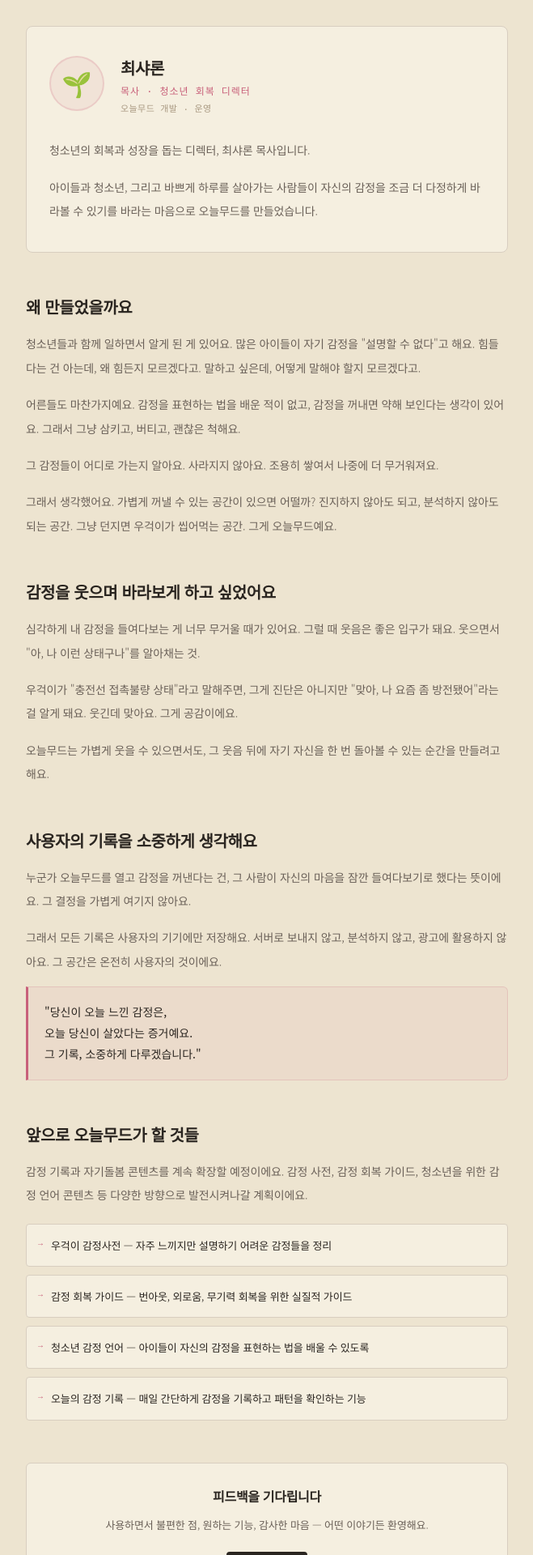
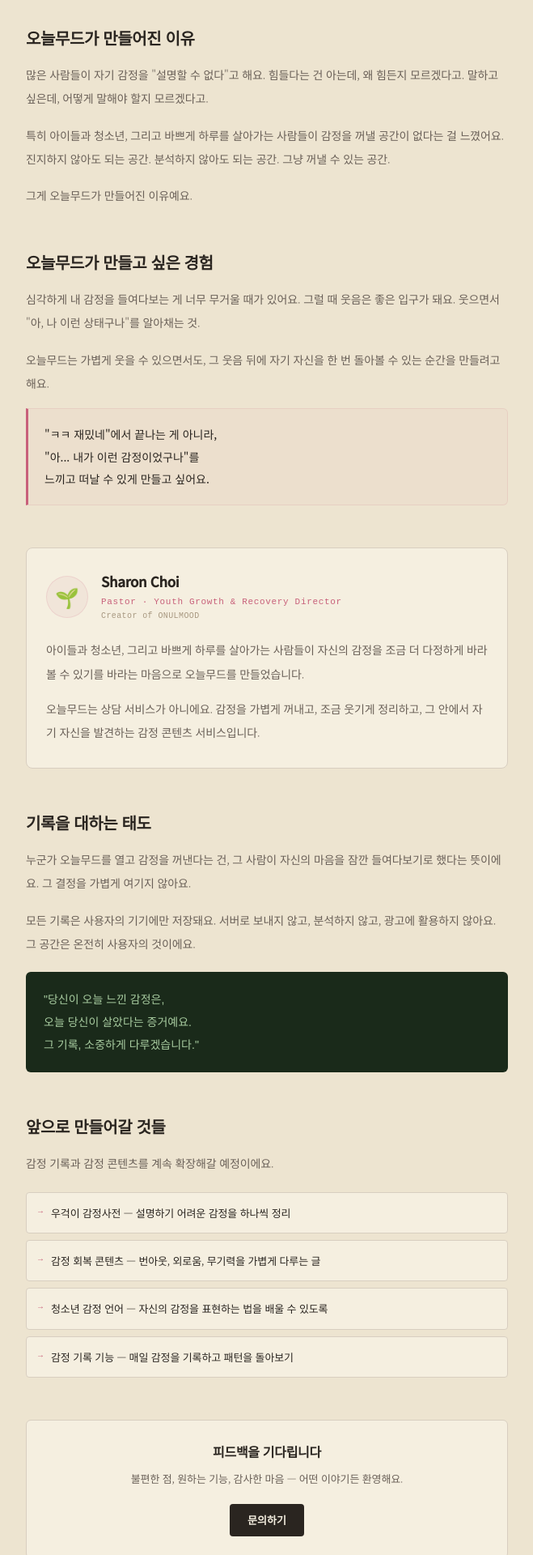
Before and after one commit to chstonrony/onulmode, a Next.js app: page /creator in a window 1280 px wide. Shown: the part 340-2260 px from the top of the page at 81% size, without its empty margins (310-969 px from the left). Built offline with nearby package versions, Linux system fonts and the light colour scheme; no server answers; a web font is replaced by a local one.

Commit message:
redesign: creator 페이지 — 개인소개에서 브랜드창작자소개로 전환 (Sharon Choi / ONULMOOD Creator)

```diff
--- a/app/creator/page.tsx
+++ b/app/creator/page.tsx
@@ -2,15 +2,15 @@
 import Link from "next/link";
 
 export const metadata: Metadata = {
-  title: "만든 사람 | 오늘무드",
-  description: "오늘무드를 만든 최샤론 목사를 소개합니다. 청소년의 회복과 성장을 돕는 디렉터이자, 감정을 다정하게 바라볼 수 있는 공간을 만들고 싶었던 한 사람의 이야기.",
-  keywords: ["오늘무드 운영자", "최샤론", "감정 기록 서비스", "청소년 회복", "개인 프로젝트"],
+  title: "오늘무드를 만든 사람 | ONULMOOD",
+  description: "오늘무드는 하루의 감정을 조금 더 가볍게 바라보고, 말하지 못한 마음을 안전하게 정리할 수 있는 공간이 필요하다는 생각에서 시작되었습니다.",
+  keywords: ["오늘무드 소개", "감정 콘텐츠 서비스", "감정 기록", "청소년 성장", "ONULMOOD creator"],
   openGraph: {
-    type: "profile",
+    type: "website",
     locale: "ko_KR",
     url: "https://onulmood.com/creator",
-    title: "만든 사람 | 오늘무드",
-    description: "청소년의 회복과 성장을 돕는 최샤론 목사가 만든 감성 기록 서비스, 오늘무드.",
+    title: "오늘무드를 만든 사람 | ONULMOOD",
+    description: "하루의 감정을 조금 더 가볍게 바라볼 수 있는 공간, 오늘무드를 만든 이유.",
     siteName: "오늘무드",
   },
   alternates: { canonical: "https://onulmood.com/creator" },
@@ -41,96 +41,101 @@
           ← 오늘무드
         </Link>
 
-        {/* 헤더 */}
+        {/* 헤더 — 서비스 중심 */}
         <div style={{ marginBottom: 52 }}>
           <p style={{ fontSize: 10, color: ROSE, fontFamily: "monospace", letterSpacing: "0.16em", marginBottom: 12 }}>
-            CREATOR
+            ABOUT ONULMOOD
           </p>
           <h1 style={{ fontFamily: "var(--font-maru)", fontWeight: 600, fontSize: "clamp(22px, 5vw, 30px)", color: INK, lineHeight: 1.45, letterSpacing: "-0.025em", marginBottom: 18 }}>
-            만든 사람
+            오늘무드를 만든 이유
           </h1>
           <p style={{ ...PROSE, fontSize: 15 }}>
-            오늘무드는 하루의 감정을 조금 더 가볍게 바라보고, 말하지 못한 마음을 안전하게 정리할 수 있는 공간이 필요하다는 생각에서 시작된 개인 프로젝트입니다.
+            오늘무드는 하루의 감정을 조금 더 가볍게 바라보고,
+            말하지 못한 마음을 안전하게 정리할 수 있는 공간이 필요하다는 생각에서 시작되었습니다.
           </p>
         </div>
 
         <div style={{ borderTop: `1px solid ${LINE}`, marginBottom: 52 }} />
 
-        {/* 운영자 카드 */}
-        <div style={{ background: PAPER, border: `1px solid ${LINE}`, borderRadius: 8, padding: "36px 28px", marginBottom: 52 }}>
-          <div style={{ display: "flex", alignItems: "flex-start", gap: 20, marginBottom: 28 }}>
-            <div style={{ width: 68, height: 68, borderRadius: "50%", background: `${ROSE}15`, border: `2px solid ${ROSE}30`, display: "flex", alignItems: "center", justifyContent: "center", fontSize: 30, flexShrink: 0 }}>
-              🌱
-            </div>
-            <div>
-              <p style={{ fontFamily: "var(--font-maru)", fontWeight: 600, fontSize: 20, color: INK, letterSpacing: "-0.02em", marginBottom: 6 }}>
-                최샤론
-              </p>
-              <p style={{ fontSize: 12, color: ROSE, fontFamily: "monospace", letterSpacing: "0.08em", marginBottom: 4 }}>
-                목사 · 청소년 회복 디렉터
-              </p>
-              <p style={{ fontSize: 11, color: MUTED, fontFamily: "monospace", letterSpacing: "0.04em" }}>
-                오늘무드 개발 · 운영
-              </p>
-            </div>
-          </div>
+        {/* 1. 서비스 철학 */}
+        <section style={{ marginBottom: 52 }}>
+          <h2 style={{ fontFamily: "var(--font-maru)", fontWeight: 600, fontSize: 20, color: INK, letterSpacing: "-0.02em", marginBottom: 16 }}>
+            오늘무드가 만들어진 이유
+          </h2>
           <p style={{ ...PROSE, fontSize: 14, marginBottom: 16 }}>
-            청소년의 회복과 성장을 돕는 디렉터, 최샤론 목사입니다.
+            많은 사람들이 자기 감정을 "설명할 수 없다"고 해요. 힘들다는 건 아는데, 왜 힘든지 모르겠다고. 말하고 싶은데, 어떻게 말해야 할지 모르겠다고.
+          </p>
+          <p style={{ ...PROSE, fontSize: 14, marginBottom: 16 }}>
+            특히 아이들과 청소년, 그리고 바쁘게 하루를 살아가는 사람들이 감정을 꺼낼 공간이 없다는 걸 느꼈어요. 진지하지 않아도 되는 공간. 분석하지 않아도 되는 공간. 그냥 꺼낼 수 있는 공간.
           </p>
           <p style={{ ...PROSE, fontSize: 14 }}>
-            아이들과 청소년, 그리고 바쁘게 하루를 살아가는 사람들이 자신의 감정을 조금 더 다정하게 바라볼 수 있기를 바라는 마음으로 오늘무드를 만들었습니다.
-          </p>
-        </div>
-
-        {/* 왜 만들었나 */}
-        <section style={{ marginBottom: 52 }}>
-          <h2 style={{ fontFamily: "var(--font-maru)", fontWeight: 600, fontSize: 20, color: INK, letterSpacing: "-0.02em", marginBottom: 16 }}>
-            왜 만들었을까요
-          </h2>
-          <p style={{ ...PROSE, fontSize: 14, marginBottom: 16 }}>
-            청소년들과 함께 일하면서 알게 된 게 있어요. 많은 아이들이 자기 감정을 "설명할 수 없다"고 해요. 힘들다는 건 아는데, 왜 힘든지 모르겠다고. 말하고 싶은데, 어떻게 말해야 할지 모르겠다고.
-          </p>
-          <p style={{ ...PROSE, fontSize: 14, marginBottom: 16 }}>
-            어른들도 마찬가지예요. 감정을 표현하는 법을 배운 적이 없고, 감정을 꺼내면 약해 보인다는 생각이 있어요. 그래서 그냥 삼키고, 버티고, 괜찮은 척해요.
-          </p>
-          <p style={{ ...PROSE, fontSize: 14, marginBottom: 16 }}>
-            그 감정들이 어디로 가는지 알아요. 사라지지 않아요. 조용히 쌓여서 나중에 더 무거워져요.
-          </p>
-          <p style={{ ...PROSE, fontSize: 14 }}>
-            그래서 생각했어요. 가볍게 꺼낼 수 있는 공간이 있으면 어떨까? 진지하지 않아도 되고, 분석하지 않아도 되는 공간. 그냥 던지면 우걱이가 씹어먹는 공간. 그게 오늘무드예요.
+            그게 오늘무드가 만들어진 이유예요.
           </p>
         </section>
 
-        {/* 감정을 웃으며 */}
+        {/* 2. 서비스 방향 */}
         <section style={{ marginBottom: 52 }}>
           <h2 style={{ fontFamily: "var(--font-maru)", fontWeight: 600, fontSize: 20, color: INK, letterSpacing: "-0.02em", marginBottom: 16 }}>
-            감정을 웃으며 바라보게 하고 싶었어요
+            오늘무드가 만들고 싶은 경험
           </h2>
           <p style={{ ...PROSE, fontSize: 14, marginBottom: 16 }}>
             심각하게 내 감정을 들여다보는 게 너무 무거울 때가 있어요. 그럴 때 웃음은 좋은 입구가 돼요. 웃으면서 "아, 나 이런 상태구나"를 알아채는 것.
           </p>
           <p style={{ ...PROSE, fontSize: 14, marginBottom: 16 }}>
-            우걱이가 "충전선 접촉불량 상태"라고 말해주면, 그게 진단은 아니지만 "맞아, 나 요즘 좀 방전됐어"라는 걸 알게 돼요. 웃긴데 맞아요. 그게 공감이에요.
-          </p>
-          <p style={{ ...PROSE, fontSize: 14 }}>
             오늘무드는 가볍게 웃을 수 있으면서도, 그 웃음 뒤에 자기 자신을 한 번 돌아볼 수 있는 순간을 만들려고 해요.
           </p>
+
+          <div style={{ background: `${ROSE}08`, border: `1px solid ${ROSE}20`, borderLeft: `3px solid ${ROSE}`, borderRadius: "0 6px 6px 0", padding: "18px 20px" }}>
+            <p style={{ fontFamily: "var(--font-maru)", fontWeight: 400, fontSize: 14, color: INK, lineHeight: 1.95 }}>
+              "ㅋㅋ 재밌네"에서 끝나는 게 아니라,<br />
+              "아... 내가 이런 감정이었구나"를<br />
+              느끼고 떠날 수 있게 만들고 싶어요.
+            </p>
+          </div>
         </section>
 
-        {/* 기록에 대한 태도 */}
+        {/* 3. 운영자 소개 — 페이지 중반에 자연스럽게 */}
+        <section style={{ marginBottom: 52 }}>
+          <div style={{ background: PAPER, border: `1px solid ${LINE}`, borderRadius: 8, padding: "28px 24px" }}>
+            <div style={{ display: "flex", alignItems: "center", gap: 16, marginBottom: 20 }}>
+              <div style={{ width: 52, height: 52, borderRadius: "50%", background: `${ROSE}12`, border: `1.5px solid ${ROSE}25`, display: "flex", alignItems: "center", justifyContent: "center", fontSize: 24, flexShrink: 0 }}>
+                🌱
+              </div>
+              <div>
+                <p style={{ fontFamily: "var(--font-maru)", fontWeight: 600, fontSize: 17, color: INK, letterSpacing: "-0.02em", marginBottom: 4 }}>
+                  Sharon Choi
+                </p>
+                <p style={{ fontSize: 11, color: ROSE, fontFamily: "monospace", letterSpacing: "0.06em", marginBottom: 2 }}>
+                  Pastor · Youth Growth &amp; Recovery Director
+                </p>
+                <p style={{ fontSize: 10, color: MUTED, fontFamily: "monospace", letterSpacing: "0.04em" }}>
+                  Creator of ONULMOOD
+                </p>
+              </div>
+            </div>
+            <p style={{ ...PROSE, fontSize: 14, marginBottom: 14 }}>
+              아이들과 청소년, 그리고 바쁘게 하루를 살아가는 사람들이 자신의 감정을 조금 더 다정하게 바라볼 수 있기를 바라는 마음으로 오늘무드를 만들었습니다.
+            </p>
+            <p style={{ ...PROSE, fontSize: 14 }}>
+              오늘무드는 상담 서비스가 아니에요. 감정을 가볍게 꺼내고, 조금 웃기게 정리하고, 그 안에서 자기 자신을 발견하는 감정 콘텐츠 서비스입니다.
+            </p>
+          </div>
+        </section>
+
+        {/* 4. 기록에 대한 태도 */}
         <section style={{ marginBottom: 52 }}>
           <h2 style={{ fontFamily: "var(--font-maru)", fontWeight: 600, fontSize: 20, color: INK, letterSpacing: "-0.02em", marginBottom: 16 }}>
-            사용자의 기록을 소중하게 생각해요
+            기록을 대하는 태도
           </h2>
           <p style={{ ...PROSE, fontSize: 14, marginBottom: 16 }}>
             누군가 오늘무드를 열고 감정을 꺼낸다는 건, 그 사람이 자신의 마음을 잠깐 들여다보기로 했다는 뜻이에요. 그 결정을 가볍게 여기지 않아요.
           </p>
-          <p style={{ ...PROSE, fontSize: 14, marginBottom: 16 }}>
-            그래서 모든 기록은 사용자의 기기에만 저장해요. 서버로 보내지 않고, 분석하지 않고, 광고에 활용하지 않아요. 그 공간은 온전히 사용자의 것이에요.
+          <p style={{ ...PROSE, fontSize: 14, marginBottom: 20 }}>
+            모든 기록은 사용자의 기기에만 저장돼요. 서버로 보내지 않고, 분석하지 않고, 광고에 활용하지 않아요. 그 공간은 온전히 사용자의 것이에요.
           </p>
 
-          <div style={{ background: `${ROSE}10`, border: `1px solid ${ROSE}30`, borderLeft: `3px solid ${ROSE}`, borderRadius: "0 6px 6px 0", padding: "18px 20px" }}>
-            <p style={{ fontFamily: "var(--font-maru)", fontWeight: 400, fontSize: 14, color: INK, lineHeight: 1.85 }}>
+          <div style={{ background: "#1A2A1A", borderRadius: 6, padding: "20px 22px" }}>
+            <p style={{ fontFamily: "var(--font-serif)", fontSize: 14, color: "#A8CCA0", lineHeight: 2.0 }}>
               "당신이 오늘 느낀 감정은,<br />
               오늘 당신이 살았다는 증거예요.<br />
               그 기록, 소중하게 다루겠습니다."
@@ -138,23 +143,22 @@
           </div>
         </section>
 
-        {/* 앞으로 */}
+        {/* 5. 앞으로 */}
         <section style={{ marginBottom: 52 }}>
           <h2 style={{ fontFamily: "var(--font-maru)", fontWeight: 600, fontSize: 20, color: INK, letterSpacing: "-0.02em", marginBottom: 16 }}>
-            앞으로 오늘무드가 할 것들
+            앞으로 만들어갈 것들
           </h2>
           <p style={{ ...PROSE, fontSize: 14, marginBottom: 20 }}>
-            감정 기록과 자기돌봄 콘텐츠를 계속 확장할 예정이에요. 감정 사전, 감정 회복 가이드, 청소년을 위한 감정 언어 콘텐츠 등 다양한 방향으로 발전시켜나갈 계획이에요.
+            감정 기록과 감정 콘텐츠를 계속 확장해갈 예정이에요.
           </p>
-
-          <div style={{ display: "flex", flexDirection: "column", gap: 10 }}>
+          <div style={{ display: "flex", flexDirection: "column", gap: 8 }}>
             {[
-              "우걱이 감정사전 — 자주 느끼지만 설명하기 어려운 감정들을 정리",
-              "감정 회복 가이드 — 번아웃, 외로움, 무기력 회복을 위한 실질적 가이드",
-              "청소년 감정 언어 — 아이들이 자신의 감정을 표현하는 법을 배울 수 있도록",
-              "오늘의 감정 기록 — 매일 간단하게 감정을 기록하고 패턴을 확인하는 기능",
+              "우걱이 감정사전 — 설명하기 어려운 감정을 하나씩 정리",
+              "감정 회복 콘텐츠 — 번아웃, 외로움, 무기력을 가볍게 다루는 글",
+              "청소년 감정 언어 — 자신의 감정을 표현하는 법을 배울 수 있도록",
+              "감정 기록 기능 — 매일 감정을 기록하고 패턴을 돌아보기",
             ].map((item, i) => (
-              <div key={i} style={{ display: "flex", gap: 10, alignItems: "flex-start", padding: "12px 14px", background: PAPER, border: `1px solid ${LINE}`, borderRadius: 4 }}>
+              <div key={i} style={{ display: "flex", gap: 10, alignItems: "flex-start", padding: "11px 14px", background: PAPER, border: `1px solid ${LINE}`, borderRadius: 4 }}>
                 <span style={{ color: ROSE, fontFamily: "monospace", fontSize: 10, flexShrink: 0, marginTop: 4 }}>→</span>
                 <p style={{ ...PROSE, fontSize: 13, color: INK }}>{item}</p>
               </div>
@@ -162,17 +166,24 @@
           </div>
         </section>
 
-        {/* 문의 */}
-        <div style={{ background: PAPER, border: `1px solid ${LINE}`, borderRadius: 6, padding: "28px 24px", textAlign: "center", marginBottom: 48 }}>
-          <p style={{ fontFamily: "var(--font-maru)", fontWeight: 600, fontSize: 16, color: INK, letterSpacing: "-0.02em", marginBottom: 10 }}>
+        {/* 피드백 */}
+        <div style={{ background: PAPER, border: `1px solid ${LINE}`, borderRadius: 6, padding: "26px 24px", textAlign: "center", marginBottom: 48 }}>
+          <p style={{ fontFamily: "var(--font-maru)", fontWeight: 600, fontSize: 16, color: INK, letterSpacing: "-0.02em", marginBottom: 8 }}>
             피드백을 기다립니다
           </p>
-          <p style={{ ...PROSE, fontSize: 13, marginBottom: 20 }}>
-            사용하면서 불편한 점, 원하는 기능, 감사한 마음 — 어떤 이야기든 환영해요.
+          <p style={{ ...PROSE, fontSize: 13, marginBottom: 18 }}>
+            불편한 점, 원하는 기능, 감사한 마음 — 어떤 이야기든 환영해요.
           </p>
-          <Link href="/contact" style={{ display: "inline-flex", alignItems: "center", gap: 6, background: INK, color: "#F5EFE0", padding: "11px 24px", borderRadius: 4, fontSize: 14, fontFamily: "var(--font-maru)", fontWeight: 600, textDecoration: "none" }}>
+          <Link href="/contact" style={{ display: "inline-flex", alignItems: "center", gap: 6, background: INK, color: "#F5EFE0", padding: "10px 22px", borderRadius: 4, fontSize: 13, fontFamily: "var(--font-maru)", fontWeight: 600, textDecoration: "none" }}>
             문의하기
           </Link>
+        </div>
+
+        {/* 면책 */}
+        <div style={{ padding: "12px 14px", background: "rgba(42,37,32,0.04)", border: `1px dashed ${LINE}`, borderRadius: 4, marginBottom: 28 }}>
+          <p style={{ fontSize: 10, color: MUTED, fontFamily: "var(--font-prose)", fontWeight: 300, lineHeight: 1.8 }}>
+            오늘무드는 감정 기록과 자기 돌봄을 위한 콘텐츠 서비스입니다. 심리상담, 의료 진단, 치료를 대체하지 않으며, 심각한 어려움이 있다면 전문가의 도움을 권장합니다.
+          </p>
         </div>
 
         <div style={{ display: "flex", gap: 10, flexWrap: "wrap" }}>
```
